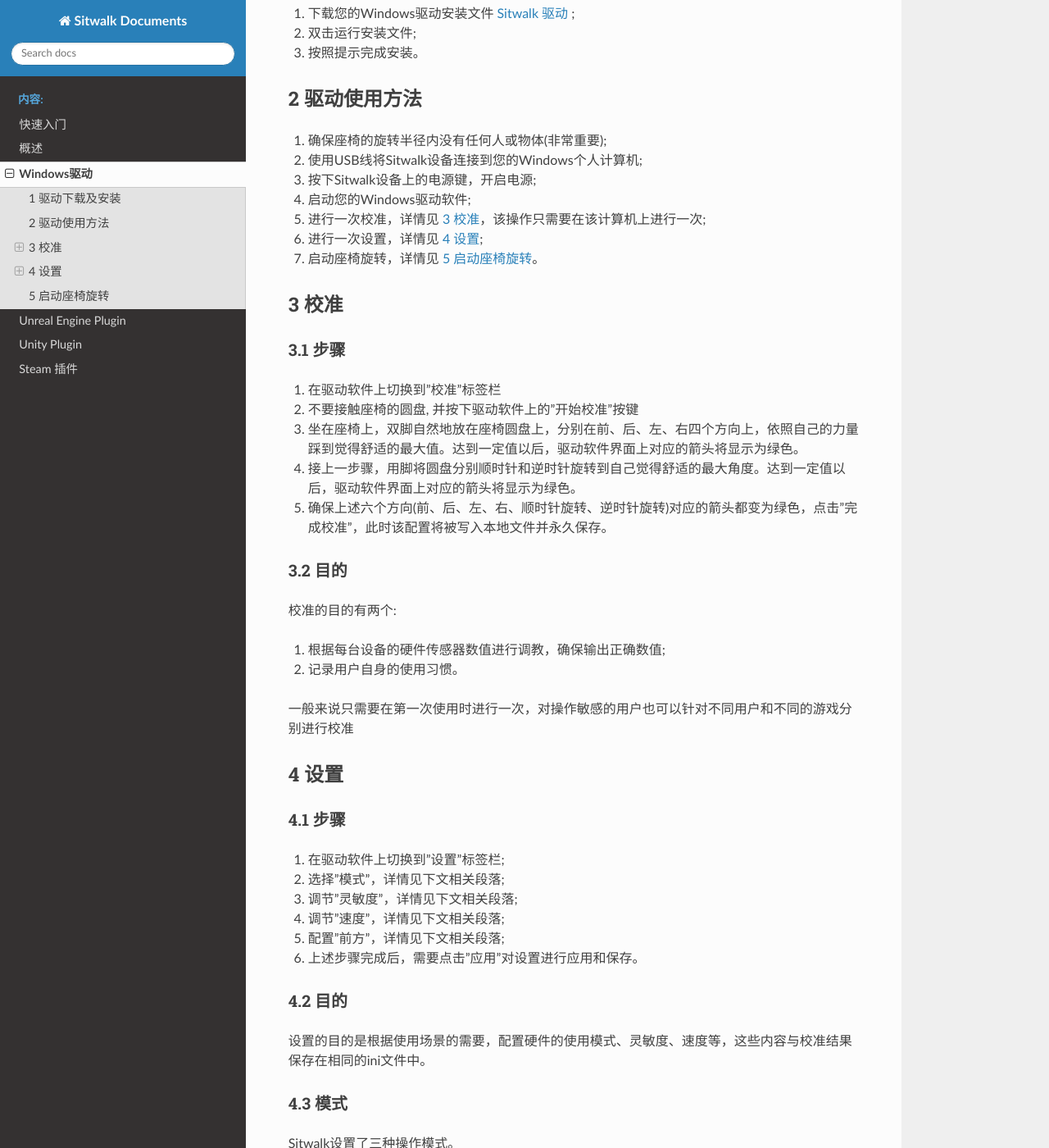
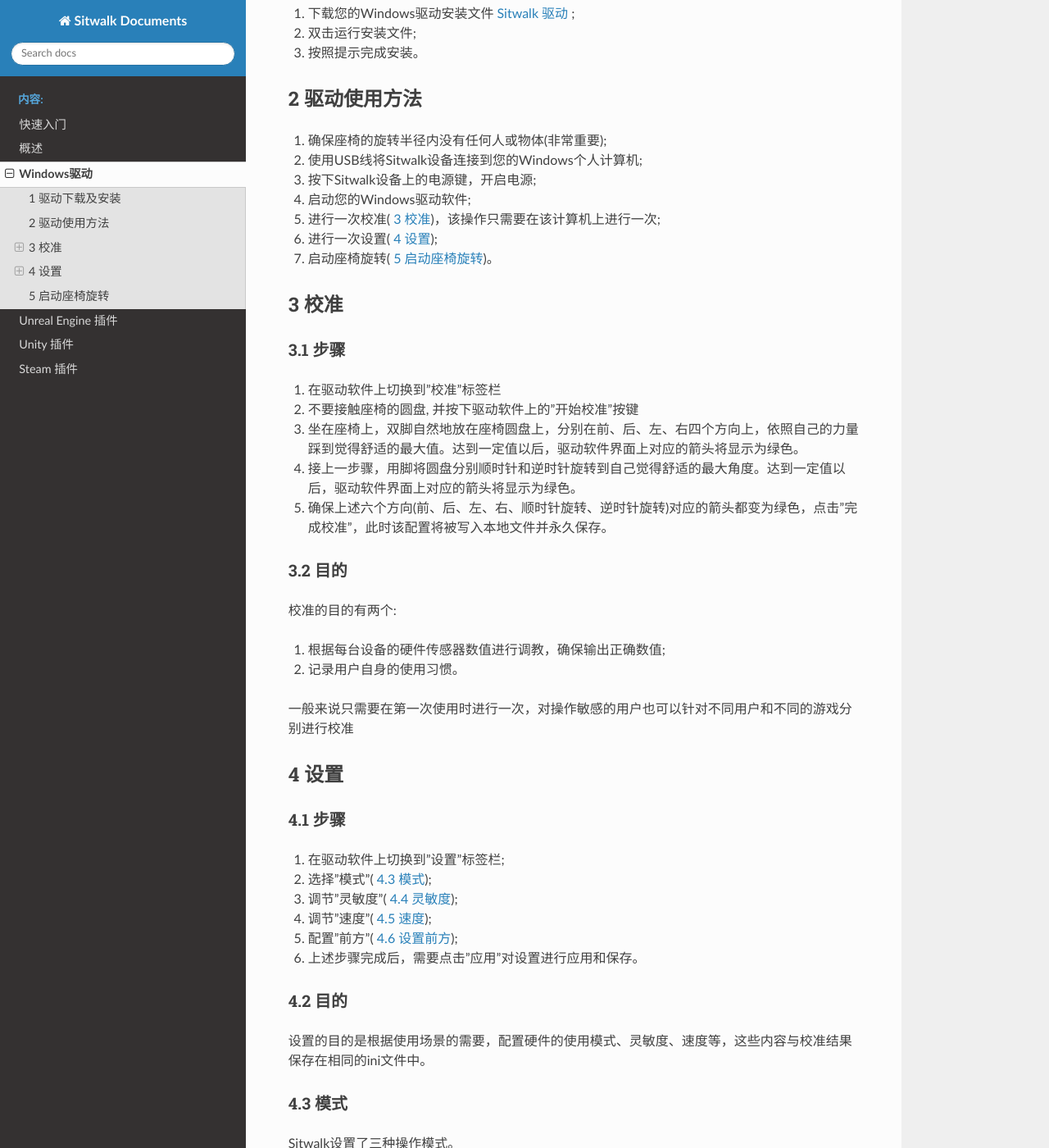
Before and after one commit to inlet511/SitwalkDocs, a Sphinx documentation site: the page built from source/WindowsDriver.rst, in a window 1280 px wide and 1400 px high, scrolled down 222 px. Shown: the whole window at 82% size. Built offline with Sphinx 7.4.7 and the Read the Docs theme 2.0.0, drawn with Linux system fonts in a browser that asks for light colours.

Commit message:
added more labels

```diff
--- a/source/QuickGuide.rst
+++ b/source/QuickGuide.rst
@@ -7,7 +7,7 @@
 1. 使用USB线将Sitwalk设备连接到您的Windows个人计算机;
 #. 按下Sitwalk设备上的电源键，开启电源;
 #. 安装并启动您的Windows驱动软件(下载地址);
-#. 进行一次 :ref:`calibration-label`，进行一次 :ref:`settings-label`，启动座椅旋转 :ref:`startrotating-label`。
+#. 进行一次校准( :ref:`calibration-label`)，进行一次设置( :ref:`settings-label`)，启动座椅旋转( :ref:`startrotating-label`)。
 #. 通过Steam商城搜索并下载安装Sitwalk的Steam插件
 #. 通过Steam启动VR游戏
 #. 使用Sitwalk享受您的游戏
--- a/source/SteamPlugin.rst
+++ b/source/SteamPlugin.rst
@@ -1,3 +1,5 @@
 ==========
 Steam 插件
 ==========
+
+请在Steam商城中搜索Sitwalk进行下载
--- a/source/UnityPlugin.rst
+++ b/source/UnityPlugin.rst
@@ -1,3 +1,5 @@
-============
-Unity Plugin
-============
+===========
+Unity 插件
+===========
+
+未发布
--- a/source/WindowsDriver.rst
+++ b/source/WindowsDriver.rst
@@ -17,9 +17,9 @@
 #. 使用USB线将Sitwalk设备连接到您的Windows个人计算机;
 #. 按下Sitwalk设备上的电源键，开启电源;
 #. 启动您的Windows驱动软件;
-#. 进行一次校准，详情见 :ref:`calibration-label`，该操作只需要在该计算机上进行一次;
-#. 进行一次设置，详情见 :ref:`settings-label`;
-#. 启动座椅旋转，详情见 :ref:`startrotating-label`。
+#. 进行一次校准( :ref:`calibration-label`)，该操作只需要在该计算机上进行一次;
+#. 进行一次设置( :ref:`settings-label`);
+#. 启动座椅旋转( :ref:`startrotating-label`)。
 
 .. _calibration-label:
 
@@ -52,15 +52,17 @@
 4.1 步骤
 --------
 1. 在驱动软件上切换到"设置"标签栏;
-#. 选择"模式"，详情见下文相关段落;
-#. 调节"灵敏度"，详情见下文相关段落;
-#. 调节"速度"，详情见下文相关段落;
-#. 配置"前方"，详情见下文相关段落;
+#. 选择"模式"( :ref:`mode-label`);
+#. 调节"灵敏度"( :ref:`sensitivity-label`);
+#. 调节"速度"( :ref:`speed-label`);
+#. 配置"前方"( :ref:`forward-label`);
 #. 上述步骤完成后，需要点击"应用"对设置进行应用和保存。
 
 4.2 目的
 --------
 | 设置的目的是根据使用场景的需要，配置硬件的使用模式、灵敏度、速度等，这些内容与校准结果保存在相同的ini文件中。
+
+.. _mode-label:
 
 4.3 模式
 --------
```
Also changed, not shown: other parts of source/WindowsDriver.rst (+6 -0 lines), source/UnrealEnginePlugin.rst (+10 -3 lines).
